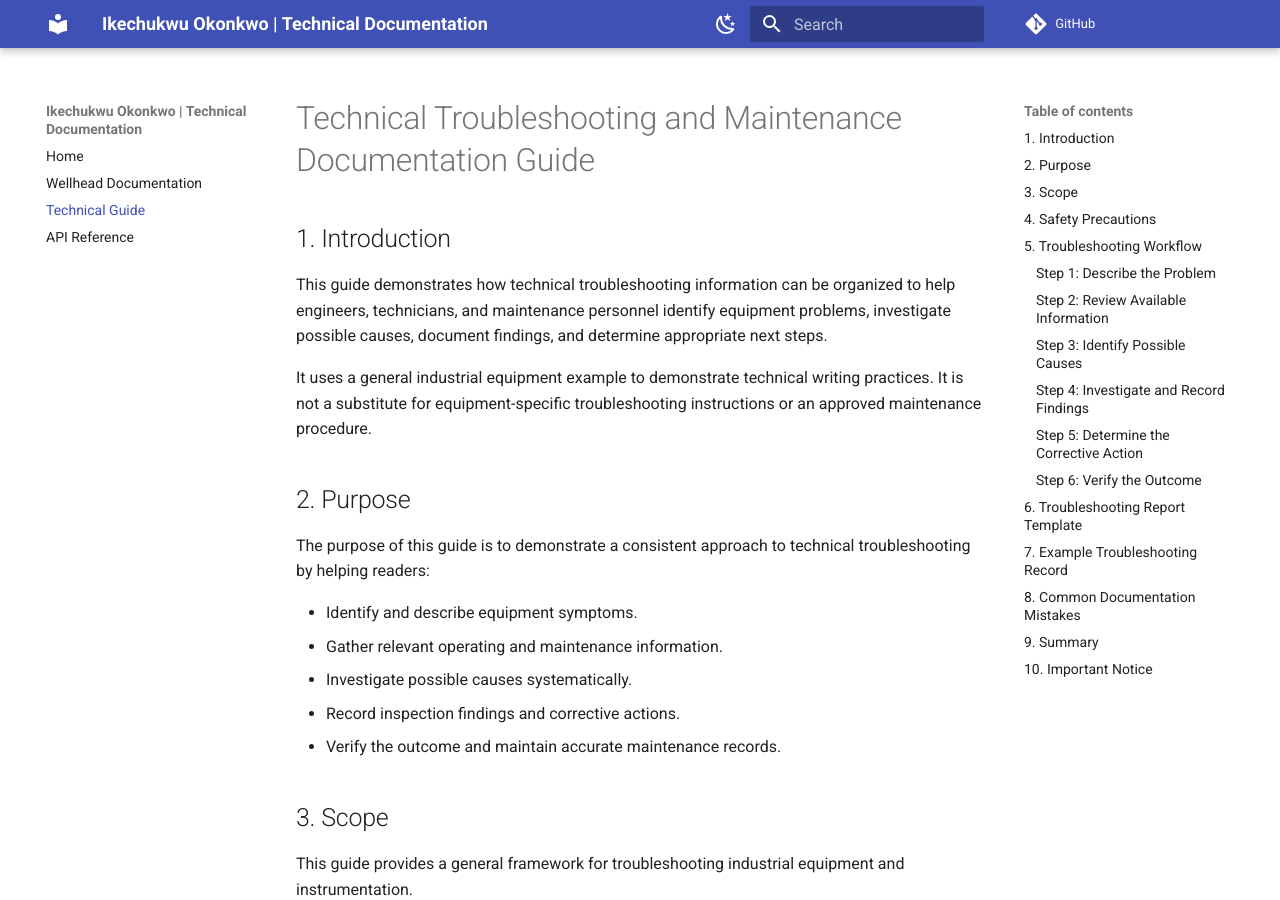
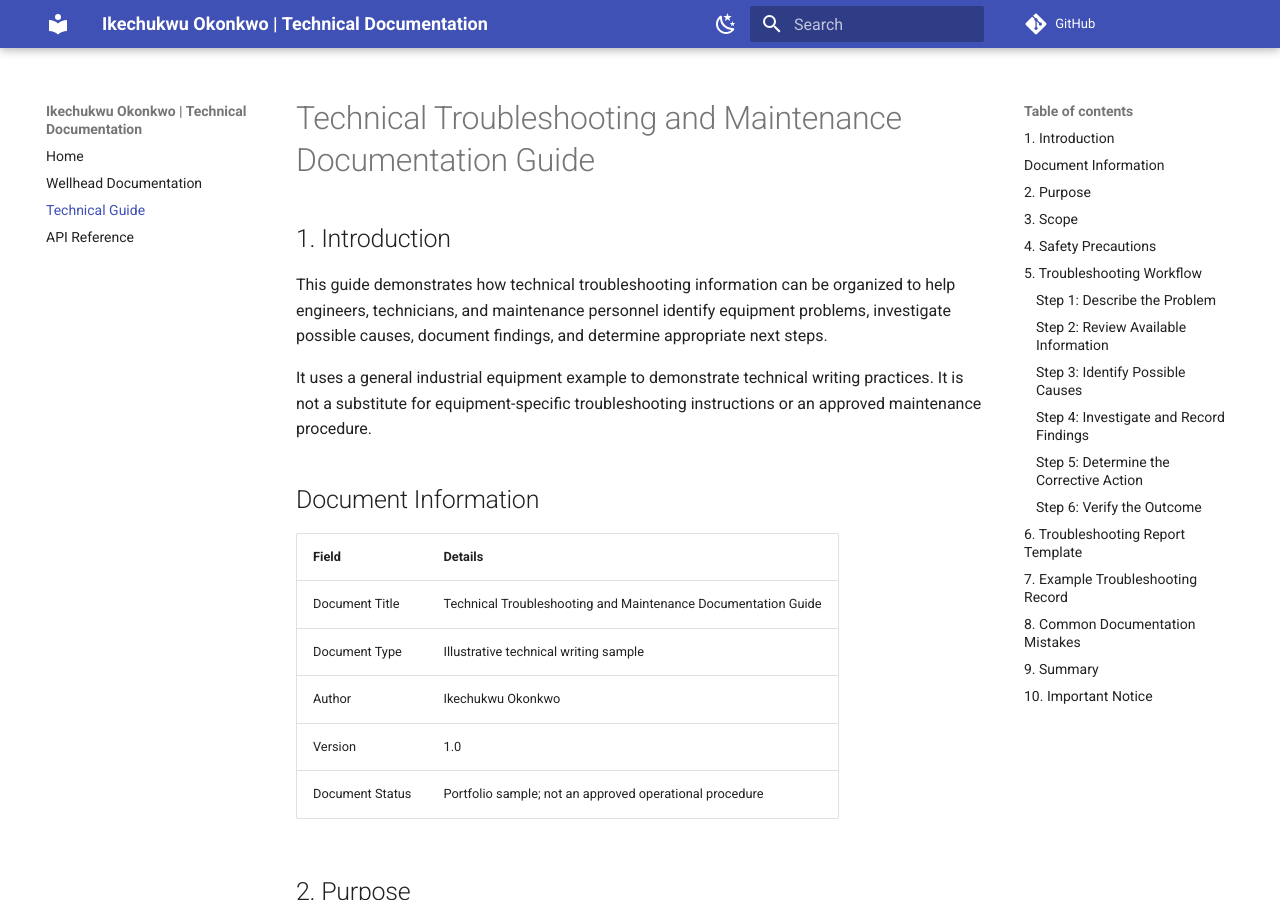
Before and after one commit to Stevike/My-docs, an MkDocs documentation site: the page built from docs/Guide2.md, in a window 1280 px wide and 900 px high. Built offline with MkDocs 1.6.1 and Material for MkDocs 9.7.7, drawn with Linux system fonts in a browser that asks for light colours; comment, search, counter and statistics services are not loaded.

Commit message:
update Guide2.md

```diff
--- a/docs/Guide2.md
+++ b/docs/Guide2.md
@@ -5,6 +5,16 @@
 This guide demonstrates how technical troubleshooting information can be organized to help engineers, technicians, and maintenance personnel identify equipment problems, investigate possible causes, document findings, and determine appropriate next steps.
 
 It uses a general industrial equipment example to demonstrate technical writing practices. It is not a substitute for equipment-specific troubleshooting instructions or an approved maintenance procedure.
+
+## Document Information
+
+| Field | Details |
+|---|---|
+| Document Title | Technical Troubleshooting and Maintenance Documentation Guide |
+| Document Type | Illustrative technical writing sample |
+| Author | Ikechukwu Okonkwo |
+| Version | 1.0 |
+| Document Status | Portfolio sample; not an approved operational procedure |
 
 ## 2. Purpose
 
```
